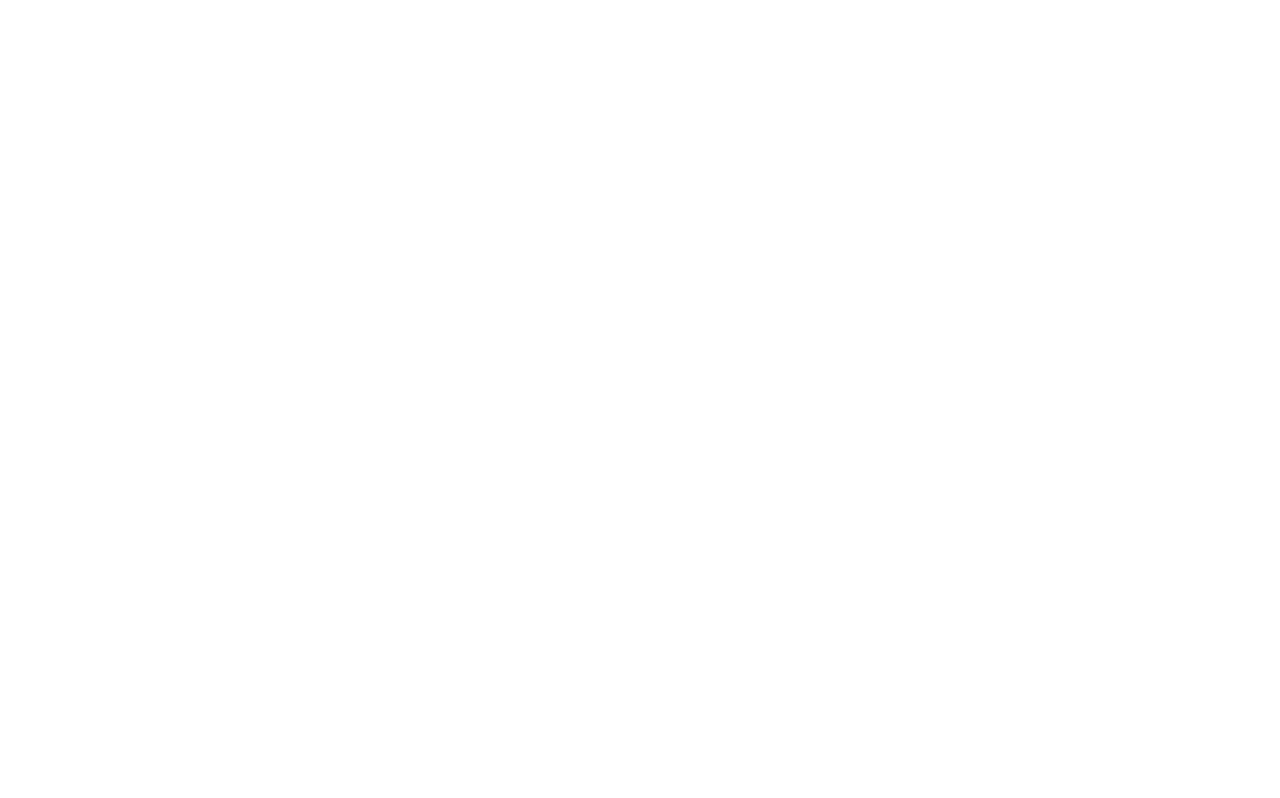
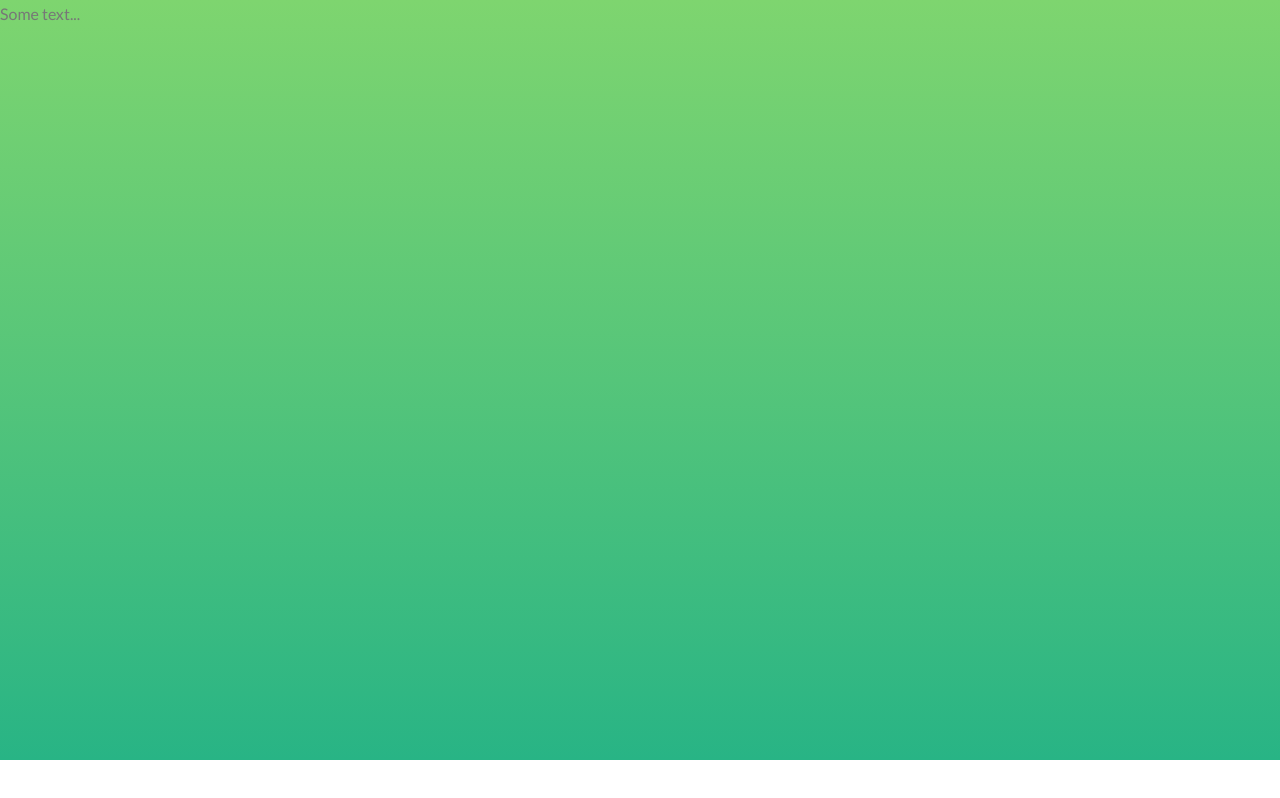
Before and after one commit to luka-tchanukvadze/AdvancedCSS, a plain HTML site: page Natours/starter/index.html in a window 1280 px wide. Drawn offline with Linux system fonts and the light colour scheme; files that its build step writes are made by us from their sources.

Commit message:
working on header

```diff
--- a/Natours/starter/css/style.css
+++ b/Natours/starter/css/style.css
@@ -6,3 +6,24 @@ Medium green: #55c57a
 Dark green: #28b485
 
 */
+
+* {
+  margin: 0;
+  padding: 0;
+  box-sizing: border-box;
+}
+
+body {
+  font-family: "Lato", sans-serif;
+  font-weight: 400;
+  font-size: 16px;
+  line-height: 1.7;
+  color: #777
+}
+
+.header{
+  height: 95vh;
+  background-image: linear-gradient(#7ed56f, #55c57a, #28b485),url('../img/hero.jpg') ;
+  background-size: cover;
+  background-position: top;
+}
--- a/Natours/starter/index.html
+++ b/Natours/starter/index.html
@@ -13,7 +13,9 @@
         <title>Natours | Exciting tours for adventurous people</title>
     </head>
     <body>
-
+        <header class="header">
+            Some text...
+        </header>
 
     </body>
 </html>
```
